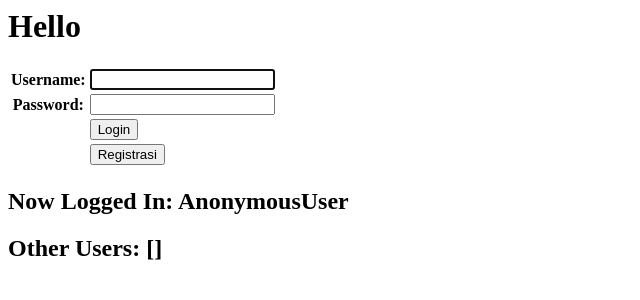
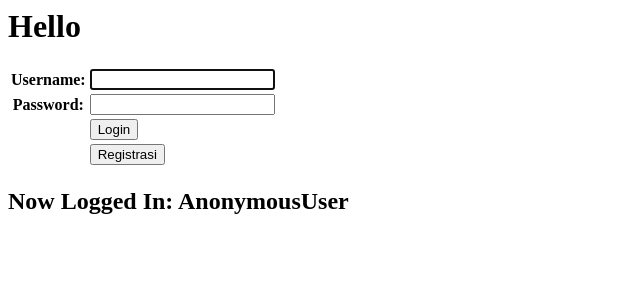
Before and after one commit to novalzfahr/C1, a Django app: page /userauth/ in a window 1280 px wide. Shown: the top 300 px of the page, without its empty margins (0-640 px from the left). Run offline with Django 4.2, Linux system fonts and the light colour scheme.

Commit message:
cleanup login page

```diff
--- a/userauth/templates/userauth_home.html
+++ b/userauth/templates/userauth_home.html
@@ -31,6 +31,6 @@
     {% endif %}
 
     <h2>Now Logged In: {{ logged_in }}</h2>
-    <h2>Other Users: {{ user_list }}</h2>
+    {% comment %} <h2>Other Users: {{ user_list }}</h2> {% endcomment %}
 
 </div>
```
